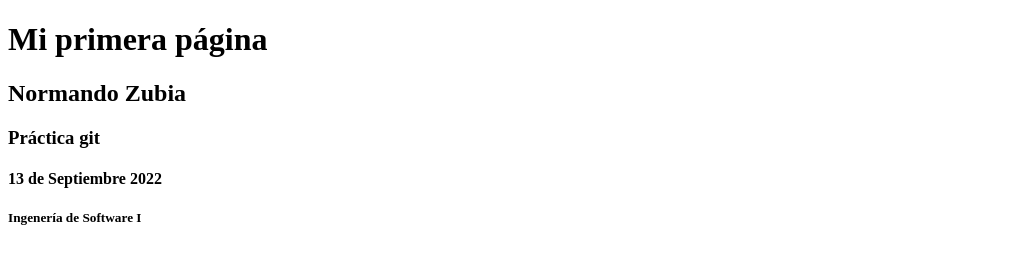
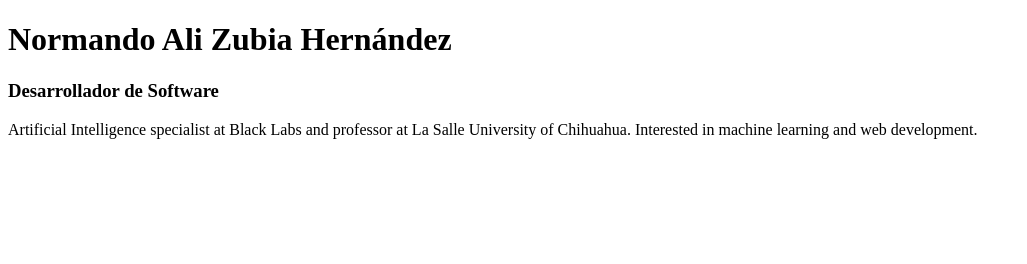
Before and after one commit to NZubia/nzubia.github.io, a plain HTML site: page index.html in a window 1280 px wide. Shown: the whole page, without its empty margins (0-1027 px from the left). Drawn offline with Linux system fonts and the light colour scheme.

Commit message:
Se agrega primera parte de página persoinal

```diff
--- a/index.html
+++ b/index.html
@@ -1,13 +1,11 @@
 <!DOCTYPE html>
 <html>
 	<head>
-		<title>Mi primera página</title>
+		<title>Normando Zubia</title>
 	</head>
 	<body>
-		<h1>Mi primera página</h1>
-		<h2>Normando Zubia</h2>
-		<h3>Práctica git</h3>
-		<h4>13 de Septiembre 2022</h4>
-		<h5>Ingenería de Software I</h5>
+		<h1>Normando Ali Zubia Hernández</h1>
+		<h3>Desarrollador de Software</h3>
+		<p>Artificial Intelligence specialist at Black Labs and professor at La Salle University of Chihuahua. Interested in machine learning and web development.</p>
 	</body>
 </html>
```
